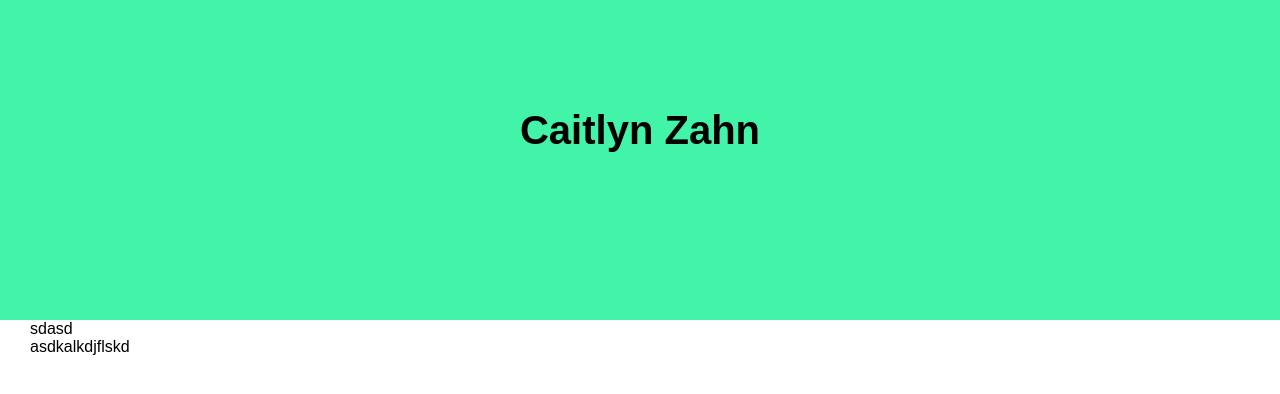
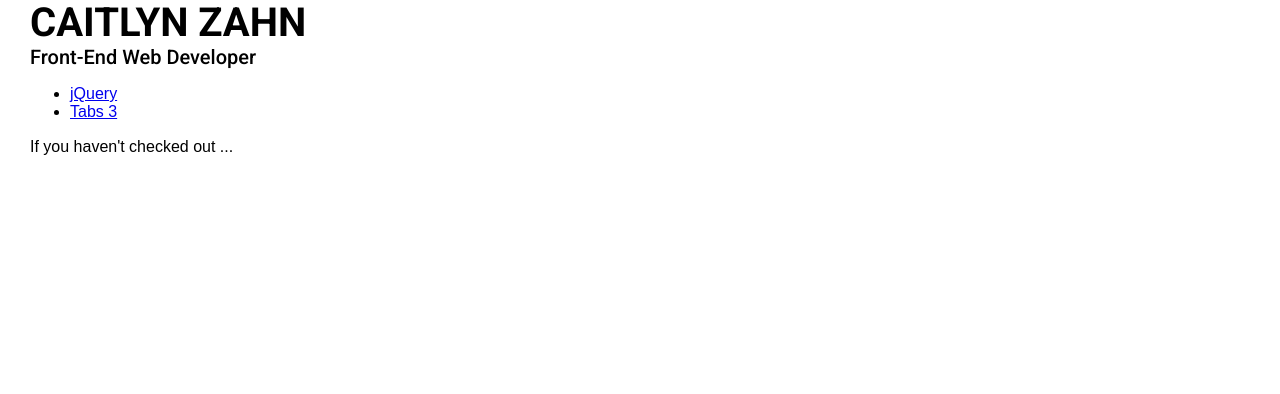
Before and after one commit to createlyn/project_resume_zahn_caitlyn, a plain HTML site: page index.html in a window 1280 px wide. Drawn offline with nearby package versions, Linux system fonts and the light colour scheme.

Commit message:
removed styling and added tab groups

```diff
--- a/css/main.css
+++ b/css/main.css
@@ -7,39 +7,63 @@ body {
     margin: 0 30px;
 }
 
+h1,
+h2,
+h3,
+h4,
+h5,
+h6,
+p {
+    font-family: 'Roboto', sans-serif;
+}
+
 h1 {
     font-size: 40px;
+    font-weight: 700;
+    text-transform: uppercase;
 }
 
 h2 {
     font-size: 35px;
+    font-weight: 500;
 }
 
 h3 {
     font-size: 30px;
+    font-weight: 500;
 }
 
 h4 {
     font-size: 20px;
+    font-weight: 500;
 }
 
 h5 {
     font-size: 18px;
+    font-weight: 400;
 }
 
 h6 {
     font-size: 16px;
+    font-weight: 300;
 }
 
 p {
-  font-size: 14px;
+    font-size: 14px;
+    font-weight: 400;
+}
+
+.margin-reset {
+    margin: 0;
 }
 
 
-.resume_header {
-    background-color: #42f4a7;
-    width: 100%;
-    height: 20vh;
-    padding: 10vh 0;
-    text-align: center;
+/* tablet */
+@media all and (min-width: 768px) {
+
 }
+
+/* desktop */
+@media all and (min-width: 768px) {
+
+}
--- a/index.html
+++ b/index.html
@@ -5,18 +5,25 @@
     <title>Caitlyn's Resume</title>
     <meta name="description" content="">
 
+    <link href="https://fonts.googleapis.com/css?family=Roboto:300,400,500,700" rel="stylesheet">
     <link rel="stylesheet" href="css/vendor/normalize.min.css">
     <link rel="stylesheet" href="css/main.css">
 </head>
 <body>
   <header class="resume_header">
     <div class="container">
-      <h1>Caitlyn Zahn</h1>
+      <h1 class="margin-reset">Caitlyn Zahn</h1>
+      <h4 class="margin-reset">Front-End Web Developer</h4>
     </div>
   </header>
   <main class="container">
-    <section class="resume_info">
+    <!-- <section class="resume_info">
+      <div class="resume_image">
 
+      </div>
+      <div class="info">
+            words words words
+      </div>
     </section>
     <section class="resume_education">
 sdasd
@@ -26,8 +33,14 @@ asdkalkdjflskd
     </section>
     <section class="resume_skills">
 
-    </section>
+    </section> -->
 
+    <ul class="idTabs">
+      <li class="tabs"><a href="#jquery">jQuery</a></li>
+      <li class="tabs"><a href="#official">Tabs 3</a></li>
+    </ul>
+    <div id="jquery">If you haven't checked out ...</div>
+    <div id="official">idTabs is only a simple ...</div>
   </main>
   <footer>
 
@@ -36,7 +49,8 @@ asdkalkdjflskd
 
 
 
-    <script src="jquery-3.2.0.min.js"></script>
+    <script src="js/jquery-3.2.0.min.js"></script>
+    <script src="js/jquery.idTabs.min.js"></script>
     <script src="js/main.js"></script>
 </body>
 </html>
--- /dev/null
+++ b/js/jquery.idTabs.min.js
@@ -0,0 +1,12 @@
+/* idTabs ~ Sean Catchpole - Version 2.2 - MIT/GPL */
+(function(){var dep={"jQuery":"http://code.jquery.com/jquery-latest.min.js"};var init=function(){(function($){$.fn.idTabs=function(){var s={};for(var i=0;i<arguments.length;++i){var a=arguments[i];switch(a.constructor){case Object:$.extend(s,a);break;case Boolean:s.change=a;break;case Number:s.start=a;break;case Function:s.click=a;break;case String:if(a.charAt(0)=='.')s.selected=a;else if(a.charAt(0)=='!')s.event=a;else s.start=a;break;}}
+if(typeof s['return']=="function")
+s.change=s['return'];return this.each(function(){$.idTabs(this,s);});}
+$.idTabs=function(tabs,options){var meta=($.metadata)?$(tabs).metadata():{};var s=$.extend({},$.idTabs.settings,meta,options);if(s.selected.charAt(0)=='.')s.selected=s.selected.substr(1);if(s.event.charAt(0)=='!')s.event=s.event.substr(1);if(s.start==null)s.start=-1;var showId=function(){if($(this).is('.'+s.selected))
+return s.change;var id="#"+this.href.split('#')[1];var aList=[];var idList=[];$("a",tabs).each(function(){if(this.href.match(/#/)){aList.push(this);idList.push("#"+this.href.split('#')[1]);}});if(s.click&&!s.click.apply(this,[id,idList,tabs,s]))return s.change;for(i in aList)$(aList[i]).removeClass(s.selected);for(i in idList)$(idList[i]).hide();$(this).addClass(s.selected);$(id).show();return s.change;}
+var list=$("a[href*='#']",tabs).unbind(s.event,showId).bind(s.event,showId);list.each(function(){$("#"+this.href.split('#')[1]).hide();});var test=false;if((test=list.filter('.'+s.selected)).length);else if(typeof s.start=="number"&&(test=list.eq(s.start)).length);else if(typeof s.start=="string"&&(test=list.filter("[href*='#"+s.start+"']")).length);if(test){test.removeClass(s.selected);test.trigger(s.event);}
+return s;}
+$.idTabs.settings={start:0,change:false,click:null,selected:".selected",event:"!click"};$.idTabs.version="2.2";$(function(){$(".idTabs").idTabs();});})(jQuery);}
+var check=function(o,s){s=s.split('.');while(o&&s.length)o=o[s.shift()];return o;}
+var head=document.getElementsByTagName("head")[0];var add=function(url){var s=document.createElement("script");s.type="text/javascript";s.src=url;head.appendChild(s);}
+var s=document.getElementsByTagName('script');var src=s[s.length-1].src;var ok=true;for(d in dep){if(check(this,d))continue;ok=false;add(dep[d]);}if(ok)return init();add(src);})();
```
Also changed, not shown: img/caitlyn.jpg (added).
